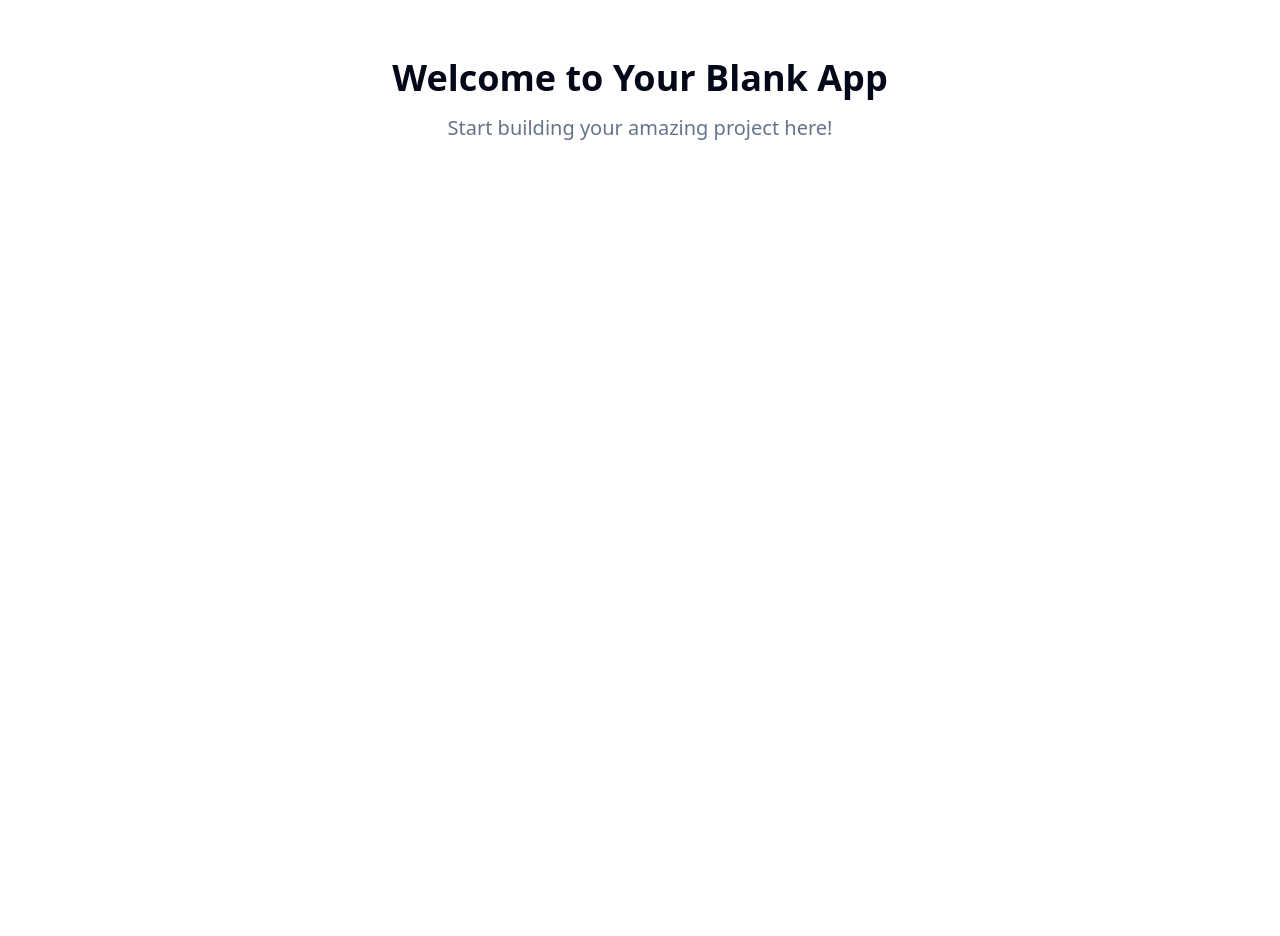
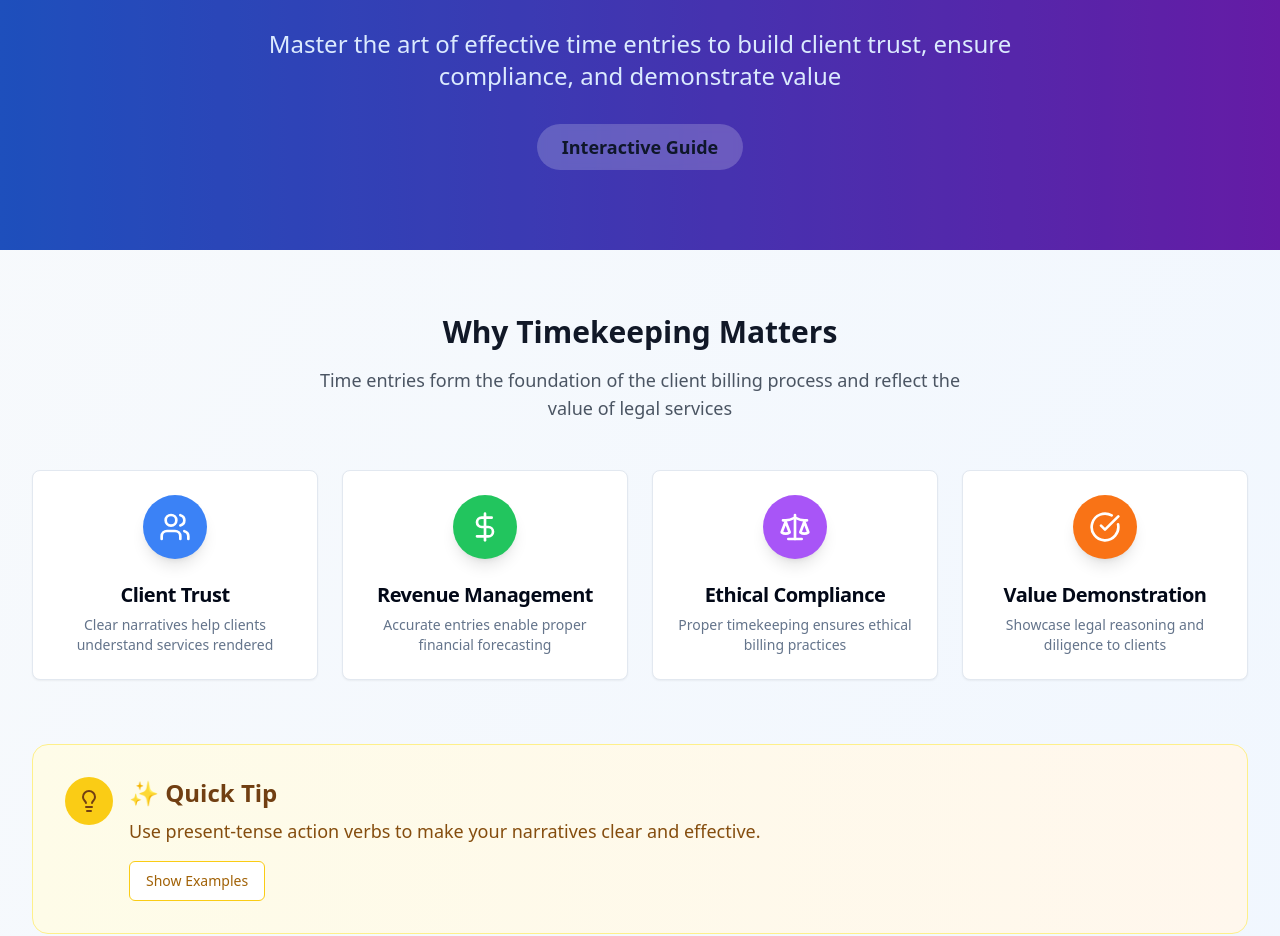
Before and after one commit to tmcleantrain/time-entry-clarity, a React (Vite) app: page / in a window 1280 px wide. Shown: the part 300-1236 px from the top of the page. Before the commit the page ends 800 px from the top, so only its background shows below. Built offline with nearby package versions, Linux system fonts and the light colour scheme.

Commit message:
Add interactive timekeeping content

```diff
--- a/src/pages/Index.tsx
+++ b/src/pages/Index.tsx
@@ -1,11 +1,216 @@
-// Update this page (the content is just a fallback if you fail to update the page)
+
+import React, { useState } from 'react';
+import { Clock, Users, DollarSign, Scale, CheckCircle, AlertCircle, Lightbulb, Edit3 } from 'lucide-react';
+import { Card, CardContent, CardDescription, CardHeader, CardTitle } from '@/components/ui/card';
+import { Badge } from '@/components/ui/badge';
+import { Button } from '@/components/ui/button';
+import { Textarea } from '@/components/ui/textarea';
+import { toast } from 'sonner';
 
 const Index = () => {
+  const [selectedCard, setSelectedCard] = useState<number | null>(null);
+  const [practiceEntry, setPracticeEntry] = useState('');
+  const [showTip, setShowTip] = useState(false);
+
+  const keyAspects = [
+    {
+      icon: Users,
+      title: 'Client Trust',
+      description: 'Clear narratives help clients understand services rendered',
+      details: 'Clients rely on detailed descriptions to see the value in legal services. Transparent time entries build trust and demonstrate professionalism.',
+      color: 'bg-blue-500'
+    },
+    {
+      icon: DollarSign,
+      title: 'Revenue Management',
+      description: 'Accurate entries enable proper financial forecasting',
+      details: 'Firms use time entry data to track performance, manage cash flow, and make strategic business decisions.',
+      color: 'bg-green-500'
+    },
+    {
+      icon: Scale,
+      title: 'Ethical Compliance',
+      description: 'Proper timekeeping ensures ethical billing practices',
+      details: 'Detailed and accurate time entries help maintain compliance with legal ethics rules and professional standards.',
+      color: 'bg-purple-500'
+    },
+    {
+      icon: CheckCircle,
+      title: 'Value Demonstration',
+      description: 'Showcase legal reasoning and diligence to clients',
+      details: 'Well-crafted narratives highlight the skill, thought process, and effort that goes into legal work.',
+      color: 'bg-orange-500'
+    }
+  ];
+
+  const handlePracticeSubmit = () => {
+    if (practiceEntry.trim()) {
+      toast.success('Great practice entry! Keep refining your timekeeping skills.');
+      setPracticeEntry('');
+    } else {
+      toast.error('Please enter a time entry to practice with.');
+    }
+  };
+
   return (
-    <div className="min-h-screen flex items-center justify-center bg-background">
-      <div className="text-center">
-        <h1 className="text-4xl font-bold mb-4">Welcome to Your Blank App</h1>
-        <p className="text-xl text-muted-foreground">Start building your amazing project here!</p>
+    <div className="min-h-screen bg-gradient-to-br from-slate-50 to-blue-50">
+      {/* Hero Section */}
+      <div className="relative overflow-hidden bg-gradient-to-r from-blue-600 to-purple-700 text-white">
+        <div className="absolute inset-0 bg-black/20"></div>
+        <div className="relative max-w-7xl mx-auto px-4 sm:px-6 lg:px-8 py-20">
+          <div className="text-center">
+            <div className="flex justify-center mb-6">
+              <div className="p-4 bg-white/10 rounded-full backdrop-blur-sm">
+                <Clock className="h-12 w-12" />
+              </div>
+            </div>
+            <h1 className="text-4xl md:text-6xl font-bold mb-6 bg-clip-text text-transparent bg-gradient-to-r from-white to-blue-200">
+              The Importance of Timekeeping in Legal Practice
+            </h1>
+            <p className="text-xl md:text-2xl mb-8 max-w-3xl mx-auto text-blue-100">
+              Master the art of effective time entries to build client trust, ensure compliance, and demonstrate value
+            </p>
+            <Badge variant="secondary" className="text-lg px-6 py-2 bg-white/20 backdrop-blur-sm">
+              Interactive Guide
+            </Badge>
+          </div>
+        </div>
+      </div>
+
+      {/* Key Aspects Section */}
+      <div className="max-w-7xl mx-auto px-4 sm:px-6 lg:px-8 py-16">
+        <div className="text-center mb-12">
+          <h2 className="text-3xl font-bold text-gray-900 mb-4">Why Timekeeping Matters</h2>
+          <p className="text-lg text-gray-600 max-w-2xl mx-auto">
+            Time entries form the foundation of the client billing process and reflect the value of legal services
+          </p>
+        </div>
+
+        <div className="grid md:grid-cols-2 lg:grid-cols-4 gap-6 mb-16">
+          {keyAspects.map((aspect, index) => (
+            <Card
+              key={index}
+              className={`cursor-pointer transition-all duration-300 hover:shadow-xl hover:-translate-y-2 ${
+                selectedCard === index ? 'ring-4 ring-blue-500 shadow-xl' : ''
+              }`}
+              onClick={() => setSelectedCard(selectedCard === index ? null : index)}
+            >
+              <CardHeader className="text-center">
+                <div className={`w-16 h-16 ${aspect.color} rounded-full flex items-center justify-center mx-auto mb-4 shadow-lg`}>
+                  <aspect.icon className="h-8 w-8 text-white" />
+                </div>
+                <CardTitle className="text-xl">{aspect.title}</CardTitle>
+                <CardDescription>{aspect.description}</CardDescription>
+              </CardHeader>
+              {selectedCard === index && (
+                <CardContent className="pt-0">
+                  <div className="p-4 bg-gray-50 rounded-lg">
+                    <p className="text-sm text-gray-700">{aspect.details}</p>
+                  </div>
+                </CardContent>
+              )}
+            </Card>
+          ))}
+        </div>
+
+        {/* Interactive Tip Section */}
+        <div className="bg-gradient-to-r from-yellow-50 to-orange-50 rounded-2xl p-8 mb-16 border border-yellow-200">
+          <div className="flex items-start space-x-4">
+            <div className="p-3 bg-yellow-400 rounded-full">
+              <Lightbulb className="h-6 w-6 text-yellow-900" />
+            </div>
+            <div className="flex-1">
+              <h3 className="text-2xl font-bold text-yellow-900 mb-2">✨ Quick Tip</h3>
+              <p className="text-lg text-yellow-800 mb-4">
+                Use present-tense action verbs to make your narratives clear and effective.
+              </p>
+              <Button
+                onClick={() => setShowTip(!showTip)}
+                variant="outline"
+                className="border-yellow-400 text-yellow-700 hover:bg-yellow-100"
+              >
+                {showTip ? 'Hide Examples' : 'Show Examples'}
+              </Button>
+              {showTip && (
+                <div className="mt-4 p-4 bg-white rounded-lg border border-yellow-200">
+                  <div className="space-y-2">
+                    <div className="flex items-center space-x-2">
+                      <CheckCircle className="h-4 w-4 text-green-500" />
+                      <span className="text-green-700 font-medium">Good:</span>
+                      <span className="text-gray-700">"Review contract terms"</span>
+                    </div>
+                    <div className="flex items-center space-x-2">
+                      <AlertCircle className="h-4 w-4 text-red-500" />
+                      <span className="text-red-700 font-medium">Avoid:</span>
+                      <span className="text-gray-700">"Reviewed contract terms"</span>
+                    </div>
+                  </div>
+                </div>
+              )}
+            </div>
+          </div>
+        </div>
+
+        {/* Example Entry Section */}
+        <div className="bg-white rounded-2xl shadow-xl p-8 mb-16 border border-gray-100">
+          <div className="flex items-start space-x-4 mb-6">
+            <div className="p-3 bg-blue-500 rounded-full">
+              <Edit3 className="h-6 w-6 text-white" />
+            </div>
+            <div>
+              <h3 className="text-2xl font-bold text-gray-900 mb-2">📝 Example Entry</h3>
+              <p className="text-gray-600">Here's a well-crafted time entry that follows best practices:</p>
+            </div>
+          </div>
+
+          <div className="bg-gray-50 rounded-lg p-6 border-l-4 border-blue-500">
+            <p className="text-lg font-mono text-gray-800 mb-4">
+              "Review and draft revisions to settlement agreement with A. Underhill."
+            </p>
+            <div className="flex flex-wrap gap-2">
+              <Badge variant="secondary">Present tense</Badge>
+              <Badge variant="secondary">Action verb</Badge>
+              <Badge variant="secondary">Specific details</Badge>
+              <Badge variant="secondary">Client reference</Badge>
+            </div>
+          </div>
+        </div>
+
+        {/* Practice Section */}
+        <div className="bg-gradient-to-r from-blue-50 to-purple-50 rounded-2xl p-8 border border-blue-200">
+          <div className="text-center mb-8">
+            <h3 className="text-2xl font-bold text-gray-900 mb-4">Practice Your Skills</h3>
+            <p className="text-gray-600 max-w-2xl mx-auto">
+              Try writing your own time entry using the principles you've learned. Focus on clarity, specificity, and present-tense action verbs.
+            </p>
+          </div>
+
+          <div className="max-w-2xl mx-auto">
+            <Textarea
+              placeholder="Write your practice time entry here..."
+              value={practiceEntry}
+              onChange={(e) => setPracticeEntry(e.target.value)}
+              className="min-h-[120px] mb-4 text-lg"
+            />
+            <div className="flex justify-center">
+              <Button
+                onClick={handlePracticeSubmit}
+                className="bg-gradient-to-r from-blue-600 to-purple-600 hover:from-blue-700 hover:to-purple-700 text-white px-8 py-2"
+              >
+                Submit Practice Entry
+              </Button>
+            </div>
+          </div>
+        </div>
+
+        {/* Impact Section */}
+        <div className="text-center mt-16">
+          <h3 className="text-2xl font-bold text-gray-900 mb-4">The Bottom Line</h3>
+          <p className="text-lg text-gray-600 max-w-3xl mx-auto">
+            Effective timekeeping is more than just recording hours—it's about building trust, demonstrating value,
+            and maintaining the highest standards of legal practice. Every entry is an opportunity to show your professionalism.
+          </p>
+        </div>
       </div>
     </div>
   );
```
